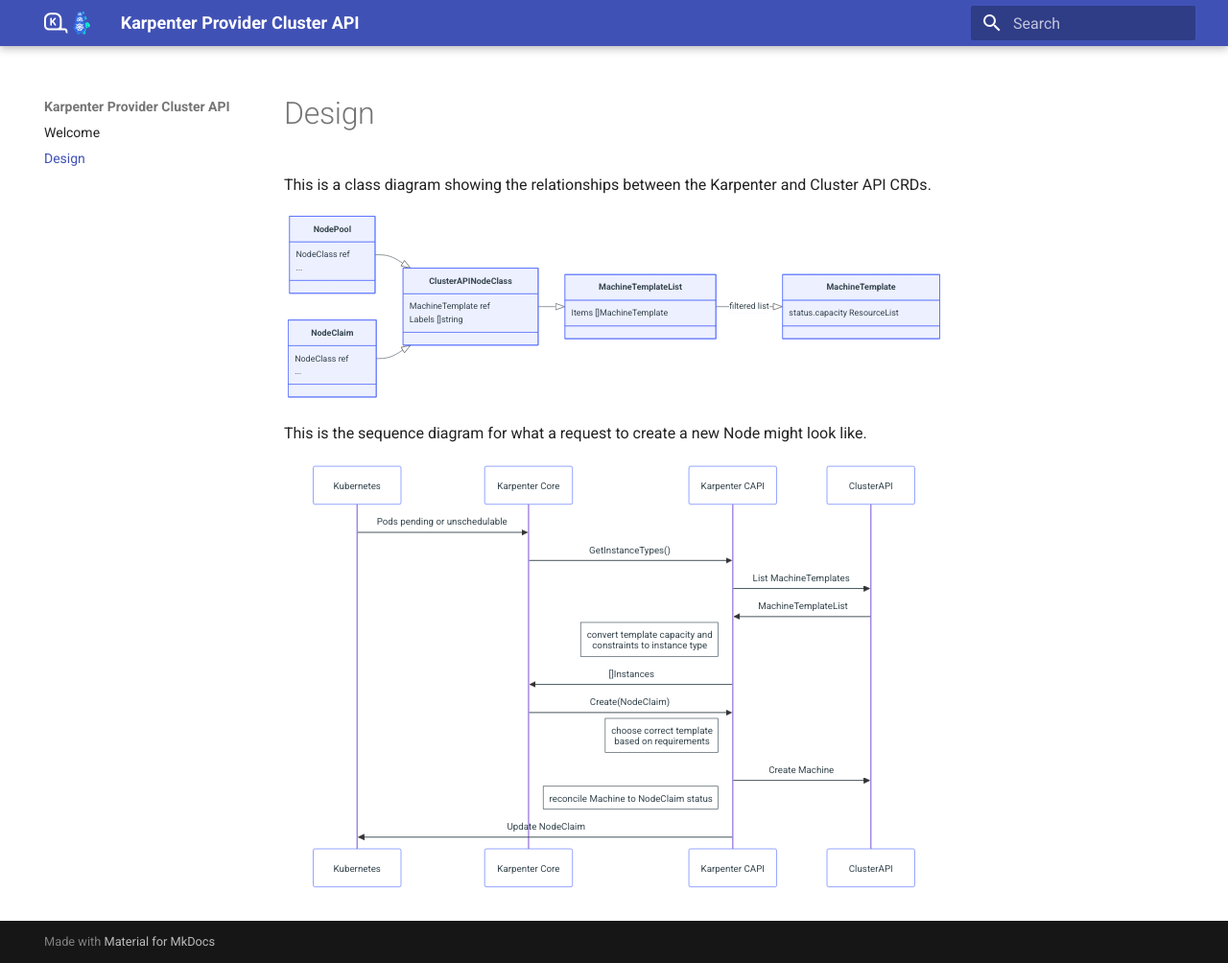
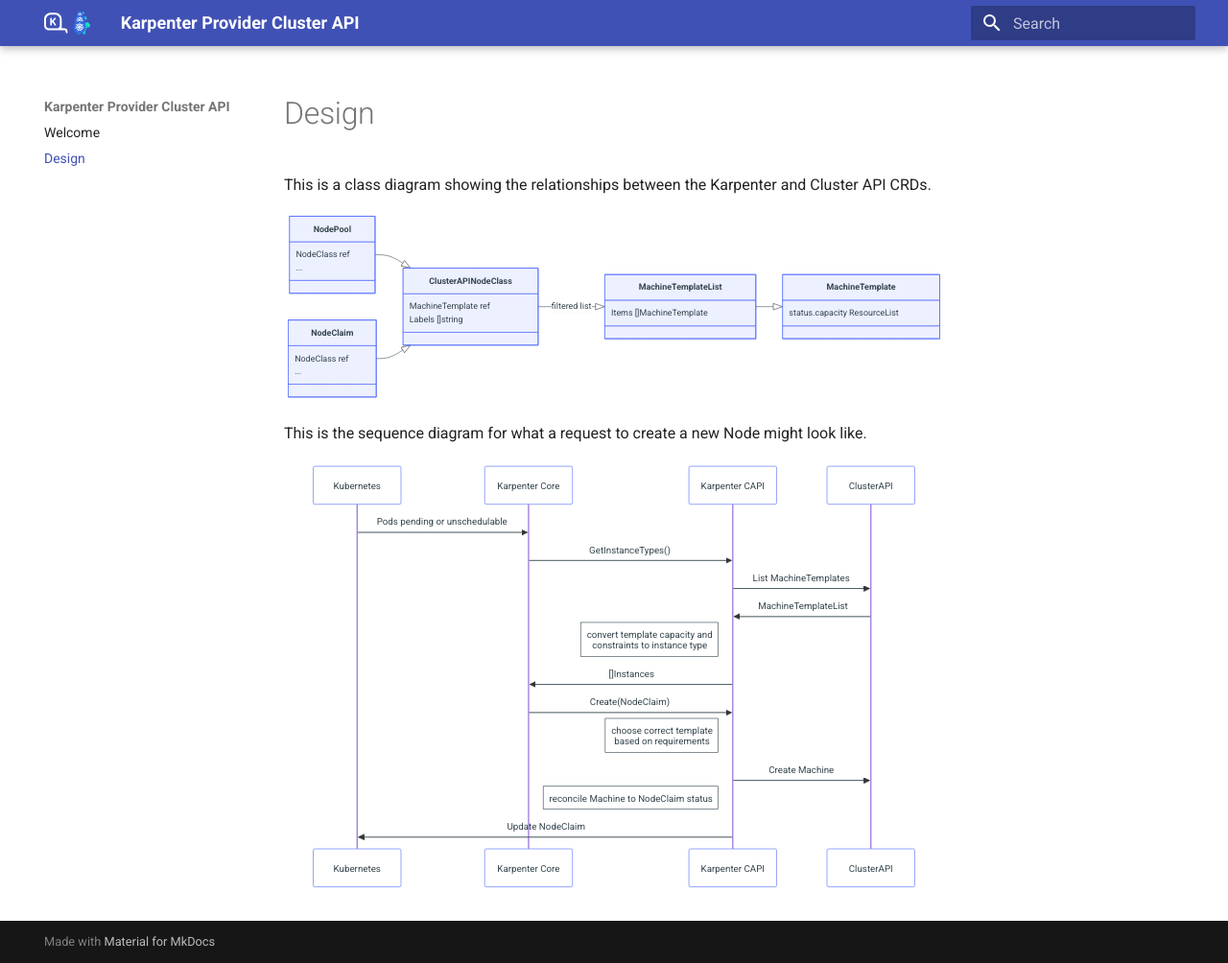
Before and after one commit to kubernetes-sigs/karpenter-provider-cluster-api, an MkDocs documentation site: the page built from docs/docs/design.md, in a window 1280 px wide and 1004 px high. Shown: the whole window at 96% size. Built offline with MkDocs 1.6.1 and Material for MkDocs 9.7.7, drawn with Linux system fonts in a browser that asks for light colours.

Commit message:
update class diagram

````diff
--- a/docs/docs/design.md
+++ b/docs/docs/design.md
@@ -16,8 +16,8 @@ classDiagram
     NodeClaim : ...
     MachineTemplate : status.capacity ResourceList
     MachineTemplateList : Items []MachineTemplate
-    ClusterAPINodeClass --|> MachineTemplateList
-    MachineTemplateList --|> MachineTemplate : filtered list
+    ClusterAPINodeClass --|> MachineTemplateList : filtered list
+    MachineTemplateList --|> MachineTemplate
 ```
 
 This is the sequence diagram for what a request to create a new Node might
````
